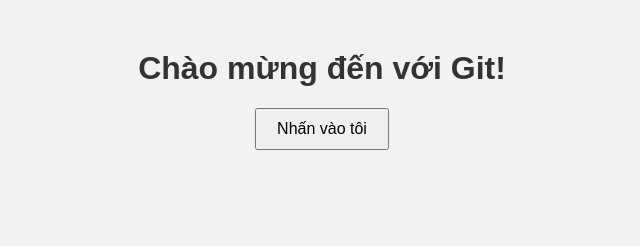
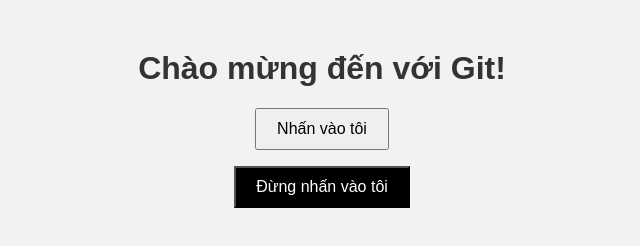
Before and after one commit to Luan-yQ/BaiTapGit1, a plain HTML site: page index.html in a window 1280 px wide. Shown: the whole page, without its empty margins (318-958 px from the left). Drawn offline with Linux system fonts and the light colour scheme.

Commit message:
add gooodbye button

```diff
--- a/index.html
+++ b/index.html
@@ -9,6 +9,8 @@
 <body>
   <h1>Chào mừng đến với Git!</h1>
   <button onclick="sayHello()">Nhấn vào tôi</button>
+  <p></p>
+  <button onclick="sayGoodbye()" class="btn-bye">Đừng nhấn vào tôi</button>
 
   <script src="script.js"></script>
 </body>
--- a/script.js
+++ b/script.js
@@ -1,3 +1,7 @@
 function sayHello() {
   alert("Xin chào từ file JavaScript!");
 }
+
+function sayGoodbye() {
+  alert("Tạm biệt nha~");
+}
--- a/style.css
+++ b/style.css
@@ -14,3 +14,8 @@
   font-size: 16px;
   cursor: pointer;
 }
+
+.btn-bye {
+  color: white;
+  background-color: black;
+}
```
